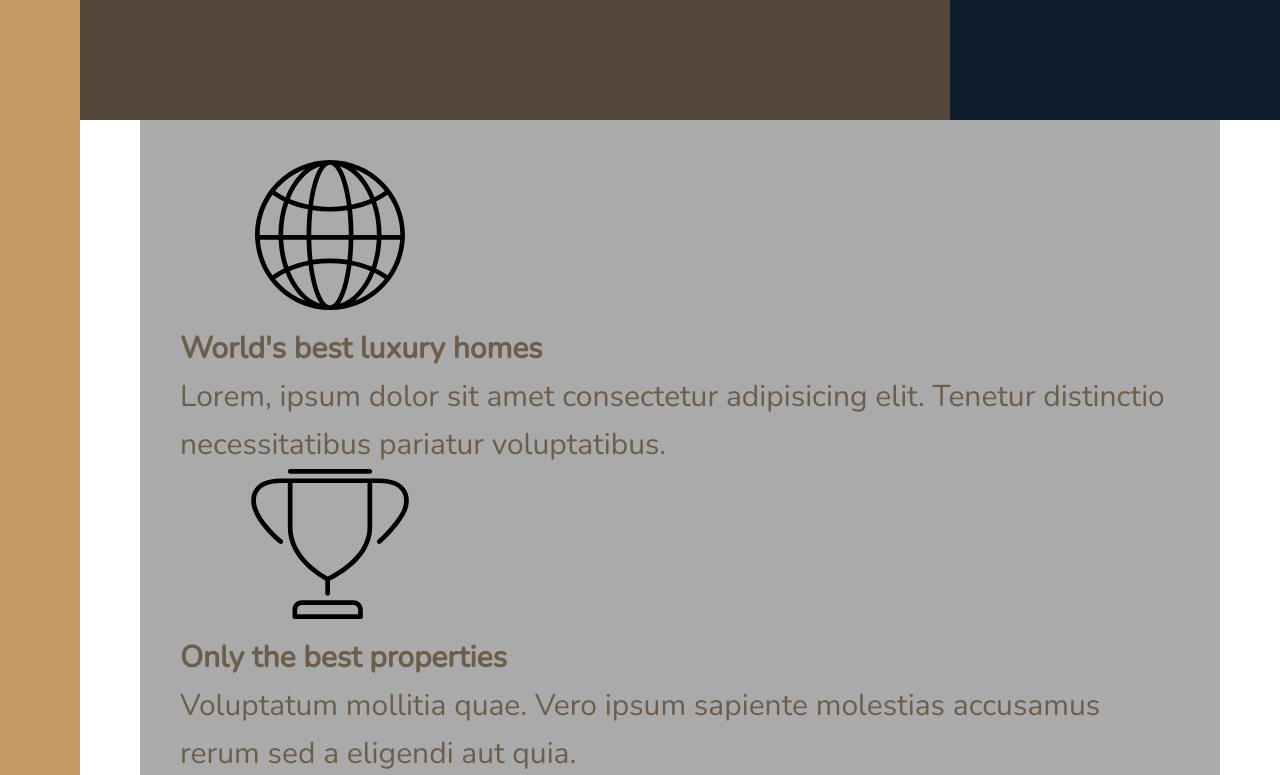
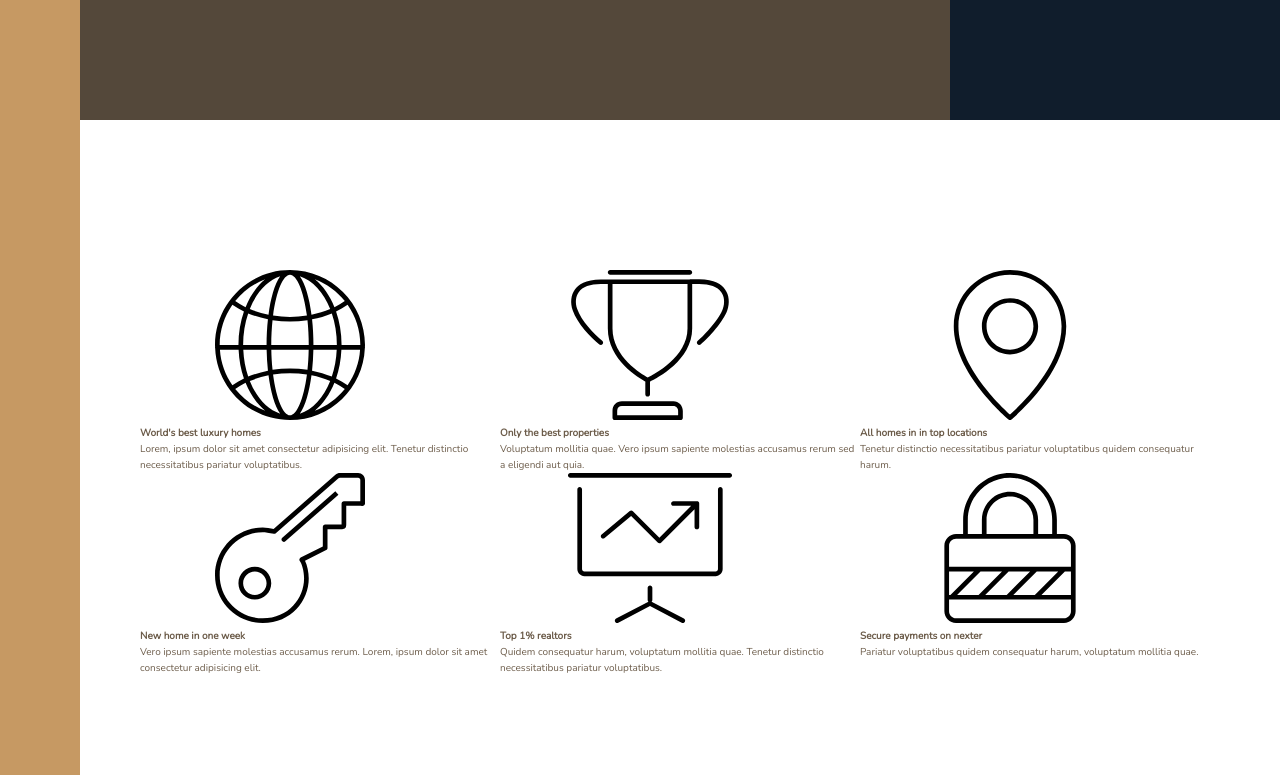
Before and after one commit to Saurabh7064/Nexter, a website: page index.html in a window 1280 px wide. Shown: the part 520-1295 px from the top of the page. Drawn offline with nearby package versions, Linux system fonts and the light colour scheme.

Commit message:
108.Added section part 1

```diff
--- a/sass/_base.scss
+++ b/sass/_base.scss
@@ -55,8 +55,4 @@ body {
     grid-template-columns: [sidebar-start] 8rem [sidebar-end full-start] minmax(6rem,1fr) [center-start] repeat(8,
      [col-start] minmax(min-content, 14rem) [col-end]) [center-end] minmax(6rem,1fr) [full-end];
 
-  & > * {
-      padding: 40px;
-      font-size: 3rem;
-  }
 }
--- a/sass/_features.scss
+++ b/sass/_features.scss
@@ -1,4 +1,8 @@
 .features {
-    background-color: $color-grey-light-2;
     grid-column: center-start / center-end;
+
+    margin: 15rem 0;
+
+    display: grid;
+    grid-template-columns: repeat(3, 1fr);
 }
```
Also changed, not shown: css/style.css.
